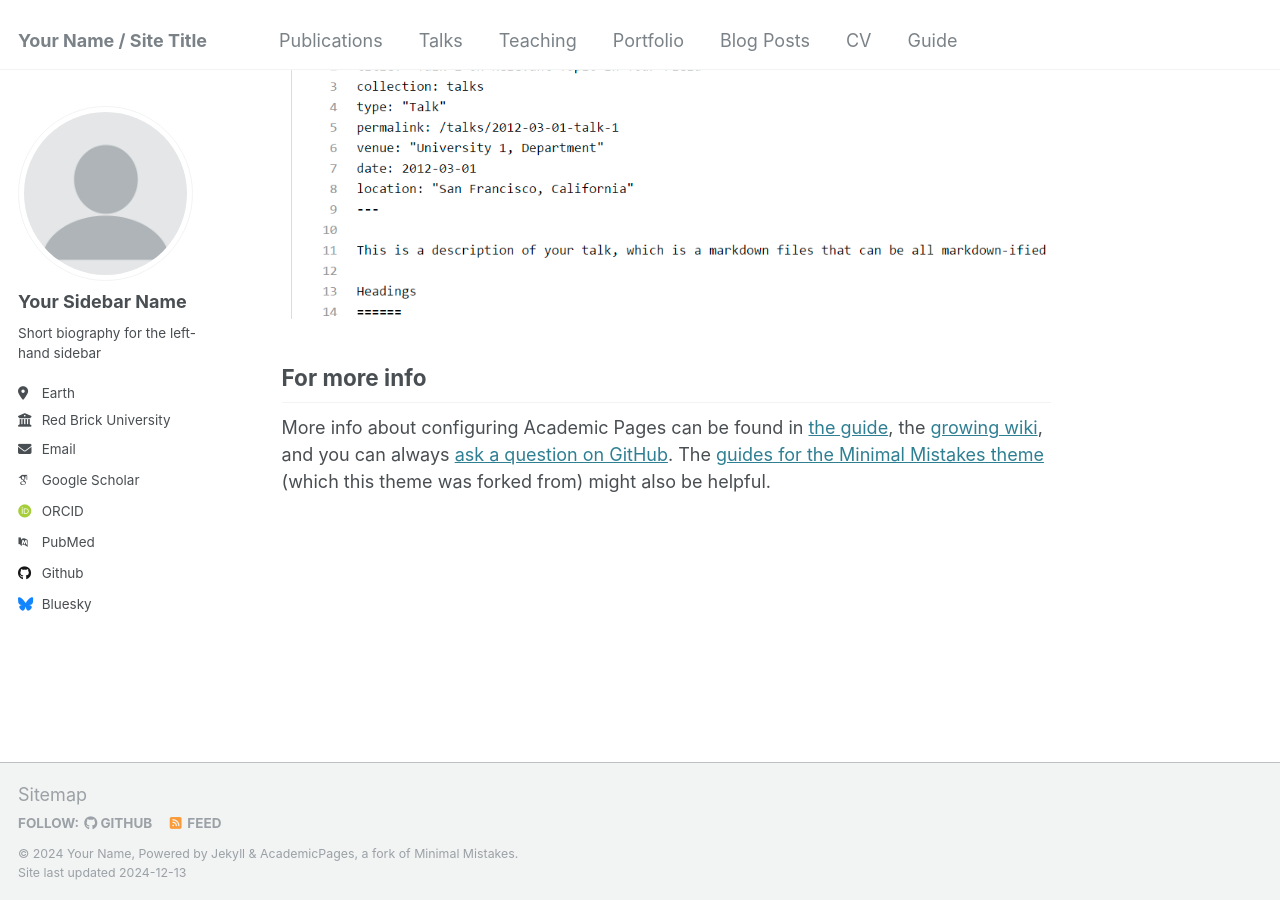
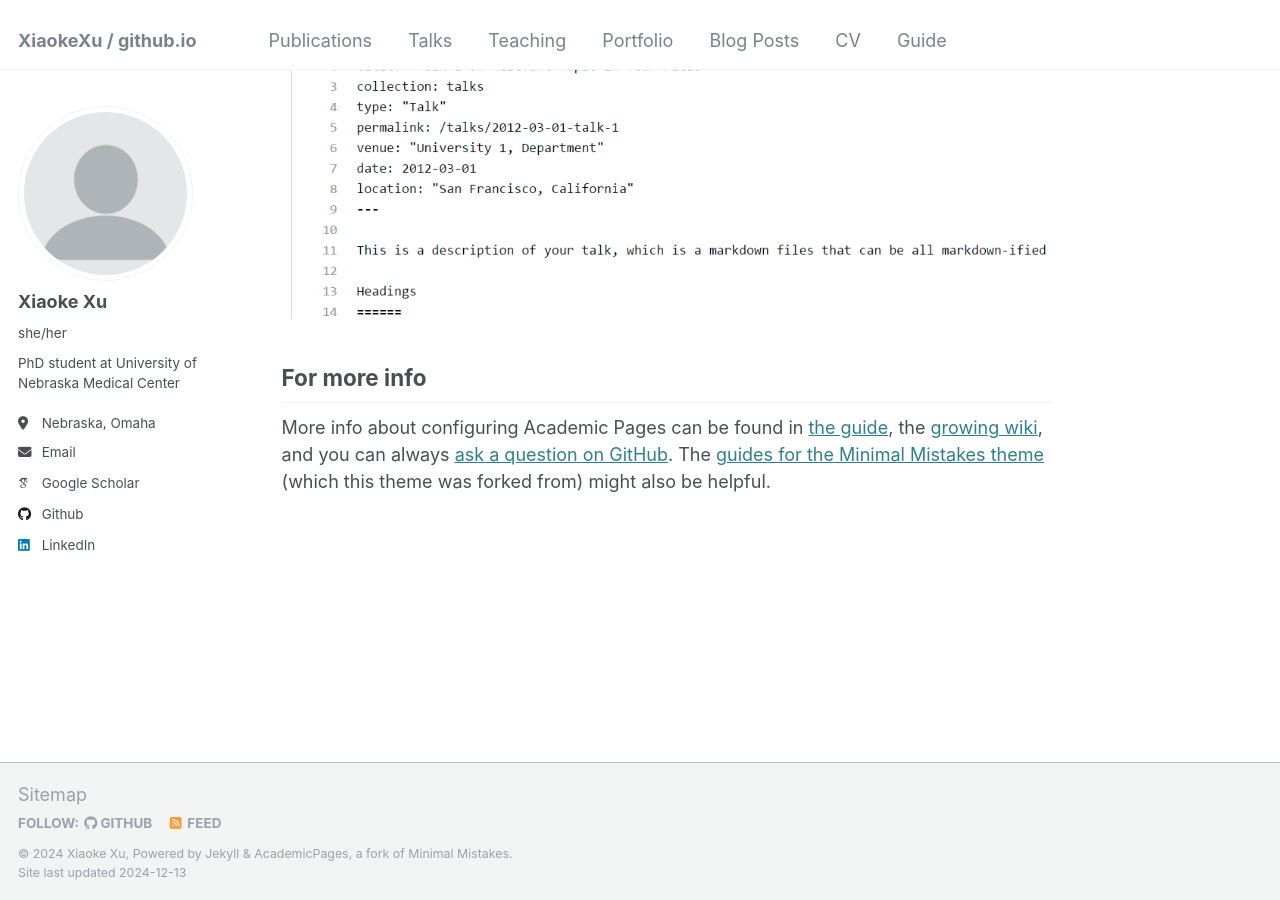
Before and after one commit to macrophage666/XiaokeXu.github.io, a Jekyll site: the page built from _pages/about.md, in a window 1280 px wide and 900 px high, scrolled down 2643 px. Built offline with Jekyll 4.4.1, drawn with Linux system fonts in a browser that asks for light colours; some web fonts are replaced.

Commit message:
Update _config.yml

```diff
--- a/_config.yml
+++ b/_config.yml
@@ -8,13 +8,13 @@
 
 # Basic Site Settings
 locale                   : "en-US"
-title                    : "Your Name / Site Title"
+title                    : "XiaokeXu / github.io"
 title_separator          : "-"
-name                     : &name "Your Name"
-description              : &description "personal description"
-url                      : https://academicpages.github.io # the base hostname & protocol for your site e.g. "https://[your GitHub username].github.io"
+name                     : &name "Xiaoke Xu"
+description              : &description "PhD student at University of Nebraska Medical Center"
+url                      : https://xiaokexu.github.io # the base hostname & protocol for your site e.g. "https://[your GitHub username].github.io"
 baseurl                  : "" # the subpath of your site, e.g. "/blog"
-repository               : "academicpages/academicpages.github.io"
+repository               : "macrophage666/XiaokeXu.github.io"
 
 # Site Author - The following control what appear as part of the author content on the side bar.
 #               If a field is blank the icon and link will not appear, otherwise it will be shown.
@@ -22,21 +22,20 @@ repository               : "academicpages/academicpages.github.io"
 author:
   # Biographic information
   avatar           : "profile.png"
-  name             : "Your Sidebar Name"
-  pronouns         : # example: "she/her"
-  bio              : "Short biography for the left-hand sidebar"
-  location         : "Earth"
-  employer         : "Red Brick University"
+  name             : "Xiaoke Xu"
+  pronouns         : "she/her"
+  bio              : "PhD student at University of Nebraska Medical Center"
+  location         : "Nebraska, Omaha"
   uri              : # URL
-  email            : "none@example.org"
+  email            : "xxu871895@gmail.com"
 
   # Academic websites
   arxiv            : # URL - Update with the correct link to your profile
-  googlescholar    : "https://scholar.google.com/citations?user=PS_CX0AAAAAJ"
+  googlescholar    : "https://scholar.google.com/citations?hl=en"
   impactstory      : # URL
-  orcid            : "http://orcid.org/yourorcidurl"
+  orcid            : # URL
   semantic         : # URL
-  pubmed           : "https://www.ncbi.nlm.nih.gov/pubmed/?term=john+snow"
+  pubmed           : # URL
   researchgate     : # URL
   scopus           : # URL
 
@@ -44,12 +43,12 @@ author:
   bitbucket        : # Username - Update with your username on the site
   codepen          : # Username
   dribbble         : # Username
-  github           : "academicpages"
+  github           : "macrophage666"
   kaggle           : # Username
   stackoverflow    : # User number or user number and name (i.e., use "1" or "1/jeff-atwood")
 
   # Social media
-  bluesky          : "bsky.app" # Replace this with you Bluesky username
+  bluesky          : # Replace this with you Bluesky username
   facebook         : # Username
   flickr           : # Username
   foursquare       : # Username
@@ -58,7 +57,7 @@ author:
   keybase          : # Username
   instagram        : # Username
   lastfm           : # Username
-  linkedin         : # Username
+  linkedin         : "Xiaoke Xu"
   mastodon         : # URL
   medium           : # URL
   pinterest        : # Username
```
